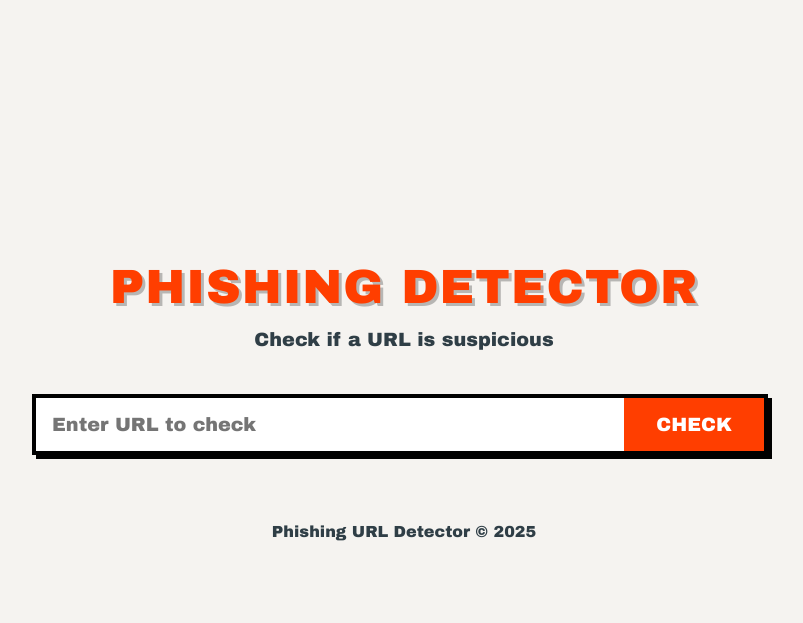
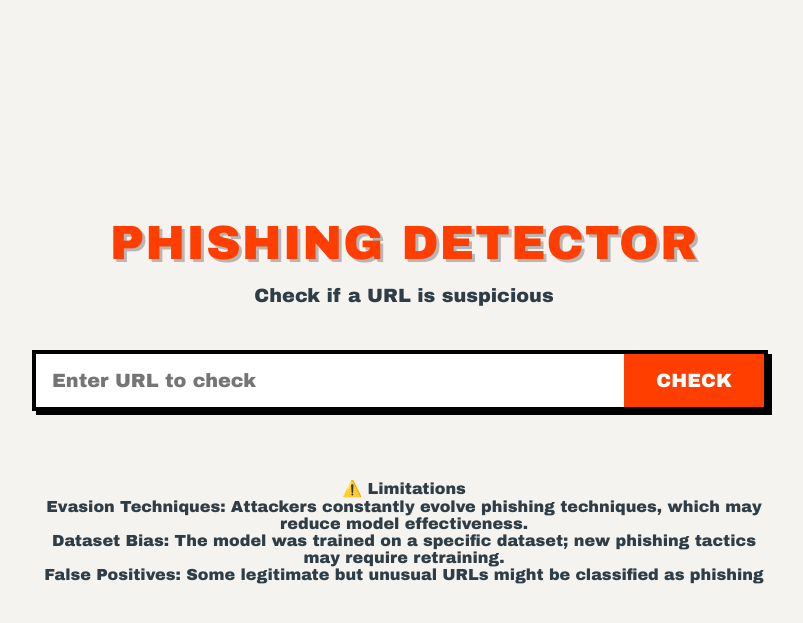
Before and after one commit to Darshit1617/phishing-detector, a Flask app: page / in a window 1280 px wide. Shown: the top 623 px of the page, without its empty margins (236-1039 px from the left). Run offline with Flask 3, Linux system fonts and the light colour scheme; parts of the project's set-up code (start-up, migrations or seed data) failed here and were passed over.

Commit message:
Update index.html

```diff
--- a/templates/index.html
+++ b/templates/index.html
@@ -39,7 +39,10 @@
         </main>
 
         <footer>
-            <p>Phishing URL Detector &copy; 2025</p>
+            <p><b>⚠️ Limitations</b></p>
+            <p><ul><b>Evasion Techniques:</b> Attackers constantly evolve phishing techniques, which may reduce model effectiveness.</ul></p>
+            <p><ul><b>Dataset Bias:</b> The model was trained on a specific dataset; new phishing tactics may require retraining.</ul></p>
+            <p><ul><b>False Positives:</b> Some legitimate but unusual URLs might be classified as phishing</ul></p>
         </footer>
     </div>
 
```
